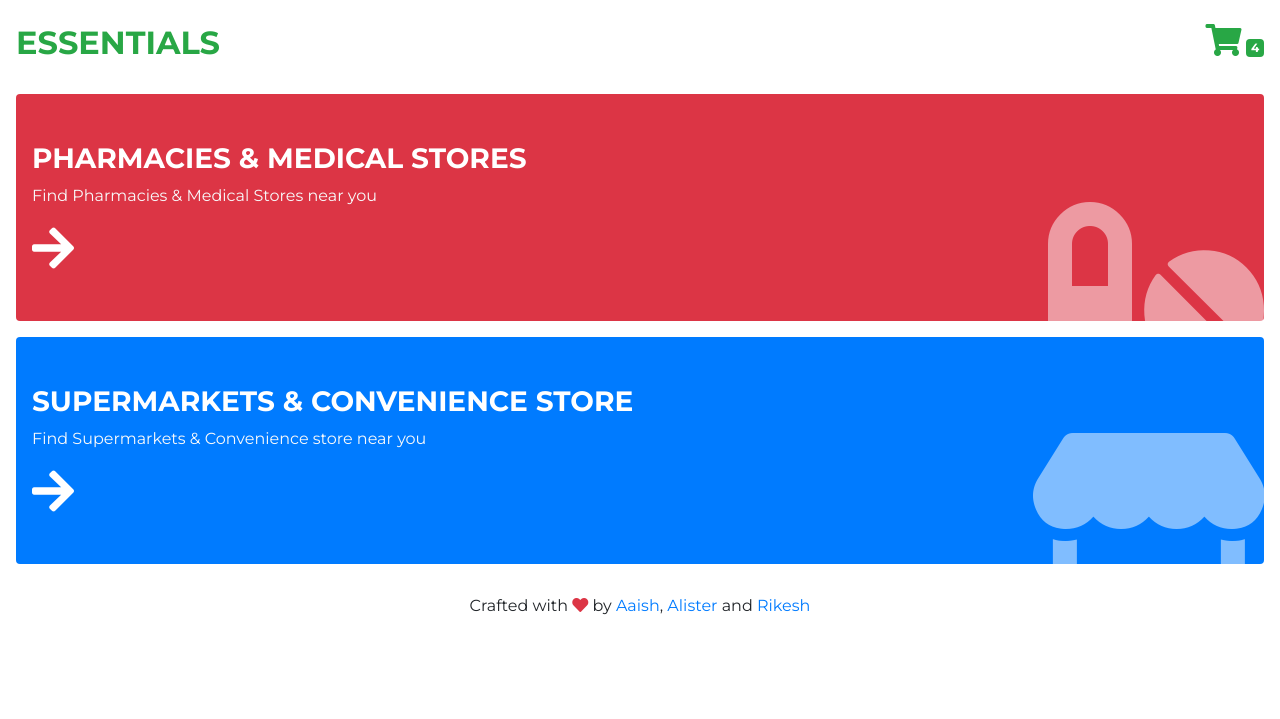
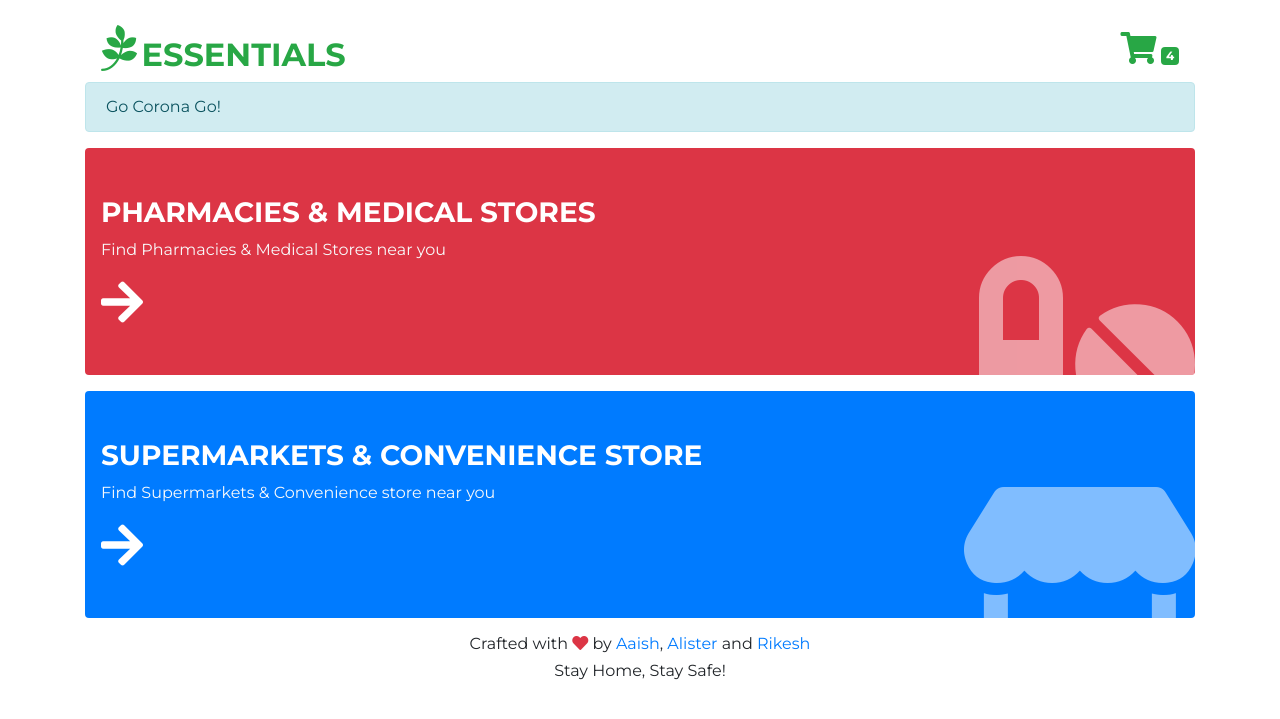
Before and after one commit to AlisterLuiz/COVID-19-Hackathon, a Django app: page / in a window 1280 px wide. Shown: the top 719 px of the page. Run offline with Django 3.2, Linux system fonts and the light colour scheme; some libraries are stand-ins or nearby versions.

Commit message:
Add shop route

```diff
--- a/Server/COVID19_Hackathon/essentials_app/templates/base.html
+++ b/Server/COVID19_Hackathon/essentials_app/templates/base.html
@@ -24,10 +24,13 @@
     {% block stylesheet %}{% endblock %}
   </head>
   <body class="my-3">
-    <header>
-      <ul class="nav justify-content-between font-weight-bold text-uppercase">
+    <header class="container">
+      <ul class="nav justify-content-between align-items-center font-weight-bold text-uppercase">
         <li class="nav-item">
-          <a class="nav-link active h2 font-weight-bold text-success" href="/">Essentials</a>
+          <a class="nav-link active text-success" href="/">
+            <i class="fab fa-pagelines fa-3x"></i>
+            <span class="h2 font-weight-bold">Essentials</span>
+          </a>
         </li>
         <li class="nav-item">
           <a class="nav-link text-success" href="/cart">
@@ -41,8 +44,9 @@
       {% block content %}
       {% endblock %}
     </main>
-    <footer class="text-center">
+    <footer class="text-center container">
       <h6>Crafted with <i class="fas fa-heart text-danger"></i> by <a href="mailto:ak125@hw.ac.uk">Aaish</a>, <a href="mailto:agl2@hw.ac.uk">Alister</a> and <a href="mailto:rmm8@hw.ac.uk">Rikesh</a></h6>
+      <h6>Stay Home, Stay Safe!</h6>
     </footer>
     <script src="https://code.jquery.com/jquery-3.1.0.min.js"></script>
     <script src="{% static 'js/app.js' %}"></script>
--- a/Server/COVID19_Hackathon/essentials_app/templates/index.html
+++ b/Server/COVID19_Hackathon/essentials_app/templates/index.html
@@ -4,6 +4,7 @@
 <style>
     .shop-category {
         position: relative;
+        overflow: hidden;
     }
 
     .shop-category::before {
@@ -28,11 +29,18 @@
 
 {% block content %}
 <!-- Container starts -->
-<div class="">
+<div class="container">
     <!-- Home section starts -->
     <div class="home-section">
-        <!-- Shop categories start -->
-        <div class="shop-categories d-flex flex-column p-3">
+        <!-- News section starts -->
+        <div class="news-section">
+            <div class="alert alert-info" role="alert">
+                Go Corona Go!
+            </div>
+        </div>
+        <!-- News section ends -->
+        <!-- Shop categories starts -->
+        <div class="shop-categories d-flex flex-column">
             <!-- Shop category starts -->
             <a href="/shop/pharmacy" class="text-decoration-none shop-category pharmacy bg-danger w-100 mb-3 px-3 py-5 rounded">
                 <h3 class="text-uppercase text-white font-weight-bold"><span>Pharmacies &amp; Medical Stores</span></h3>
--- a/Server/COVID19_Hackathon/essentials_app/urls.py
+++ b/Server/COVID19_Hackathon/essentials_app/urls.py
@@ -15,7 +15,8 @@ router = routers.DefaultRouter()
 # ]
 
 urlpatterns = [
-    path('shop/<str:category>/', views.ShopPageView.as_view()),
+    path('shop/<str:category>/', views.ShopPageCategory.as_view()),
+    path('shop/<str:category>/<int:shopId>/', views.ShopPageView.as_view()),
     url(r'^$', views.HomePageView.as_view()),
     url(r'^about/$', views.AboutPageView.as_view()), # Add this /about/ route
 ]
--- a/Server/COVID19_Hackathon/essentials_app/views.py
+++ b/Server/COVID19_Hackathon/essentials_app/views.py
@@ -34,7 +34,7 @@ class HomePageView(TemplateView):
     def get(self, request, **kwargs):
         return render(request, 'index.html')
 
-class ShopPageView(TemplateView):
+class ShopPageCategory(TemplateView):
     def get(self, request, **kwargs):
         default_radius = 1000
         category = kwargs["category"]
@@ -44,6 +44,11 @@ class ShopPageView(TemplateView):
             'category' : category,
             'radius' : default_radius
         })
+
+class ShopPageView(TemplateView):
+    def get(self, request, **kwargs):
+
+        return render(request, 'shops/browse.html')
 
 class AboutPageView(TemplateView):
     def get(self, request, **kwargs):
```
Also changed, not shown: Server/COVID19_Hackathon/essentials_app/templates/shops/browse.html (+11 -9 lines).
